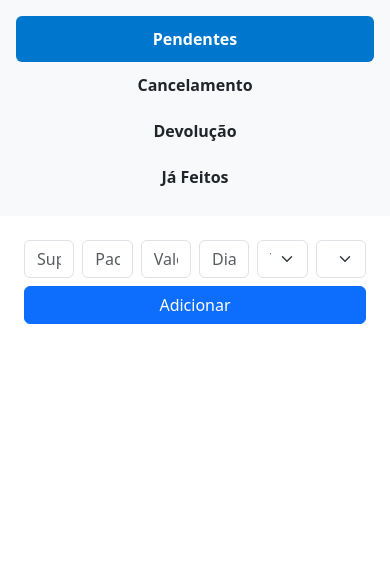
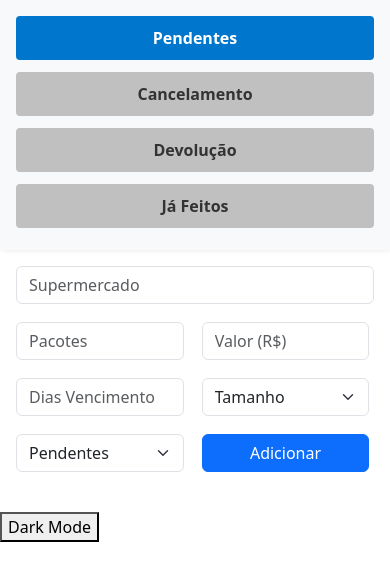
Before and after one commit to Mehranzin/Pao-Do-Sirio, a Flask app: page / in a window 390 px wide. Shown: the top 581 px of the page. Run offline with Flask 3, Linux system fonts and the light colour scheme; data that the repository does not hold is empty.

Commit message:
Dark Mode e Mobile V

```diff
--- a/templates/index.html
+++ b/templates/index.html
@@ -10,10 +10,32 @@
       rel="stylesheet"
     />
     <style>
+      .col-12.col-md-2.bg-light.p-3 {
+        background-color: #e0e0e0;
+        height: 100vh;
+        position: sticky;
+        top: 0;
+        padding-top: 20px;
+        padding-bottom: 20px;
+        box-shadow: 2px 0 5px rgba(0, 0, 0, 0.1);
+        display: flex;
+        flex-direction: column;
+        gap: 12px;
+      }
       .menu-btn {
         font-weight: bold;
         padding: 10px;
         font-size: 16px;
+        background-color: #c0c0c0;
+        border: none;
+        color: #333;
+        border-radius: 4px;
+        margin-bottom: 12px;
+        transition: background-color 0.3s ease;
+      }
+      .menu-btn:hover {
+        background-color: #0077cc !important; /* cor que você pediu */
+        color: white;
       }
       .active-btn {
         background-color: #0077cc;
@@ -28,6 +50,61 @@
       .pedido-card.marcado {
         background-color: #007bff;
         color: white;
+      }
+
+      /* Ajuste no formulário para mobile */
+      @media (max-width: 767.98px) {
+        .row.flex-wrap {
+          flex-wrap: nowrap !important;
+          flex-direction: column !important;
+        }
+        .col-md-2 {
+          height: auto !important;
+          position: relative !important;
+          width: 100% !important;
+          min-height: auto !important;
+          padding-bottom: 10px !important;
+        }
+        .col-md-10 {
+          width: 100% !important;
+          padding: 1rem !important;
+        }
+        form.mb-4 .row.g-2 {
+          display: flex;
+          flex-wrap: wrap;
+          gap: 10px;
+        }
+        form.mb-4 .row.g-2 > .col {
+          flex: 1 1 48%;
+          max-width: 48%;
+        }
+        form.mb-4 .row.g-2 > .col:first-child {
+          flex: 1 1 100%;
+          max-width: 100%;
+        }
+        form.mb-4 .row.g-2 > .col:nth-child(4),
+        form.mb-4 .row.g-2 > .col:nth-child(5) {
+          flex: 1 1 48%;
+          max-width: 48%;
+        }
+        form.mb-4 .row.g-2 > .col:nth-child(6),
+        form.mb-4 .row.g-2 > .col:nth-child(7) {
+          flex: 1 1 48%;
+          max-width: 48%;
+        }
+      }
+      :root {
+        --bg-color: white;
+        --text-color: black;
+      }
+      .dark {
+        --bg-color: #121212;
+        --text-color: #eee;
+      }
+      body {
+        background-color: var(--bg-color);
+        color: var(--text-color);
+        transition: background-color 0.3s, color 0.3s;
       }
     </style>
   </head>
@@ -178,6 +255,18 @@
           });
         });
       });
+
+      const btn = document.getElementById("toggle-dark");
+      if (localStorage.getItem("darkMode") === "true") {
+        document.documentElement.classList.add("dark");
+        btn.textContent = "Desativar Dark Mode";
+      }
+      btn.addEventListener("click", () => {
+        const isDark = document.documentElement.classList.toggle("dark");
+        localStorage.setItem("darkMode", isDark);
+        btn.textContent = isDark ? "Desativar Dark Mode" : "Ativar Dark Mode";
+      });
     </script>
+    <button id="toggle-dark">Dark Mode</button>
   </body>
 </html>
```
